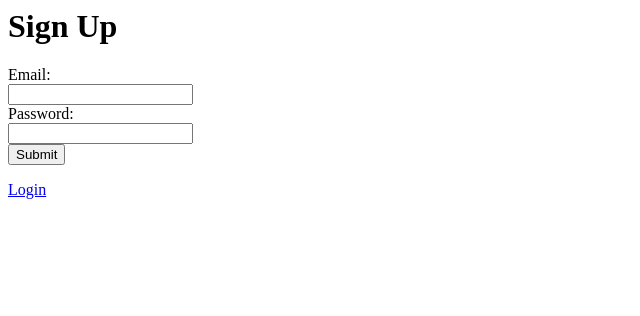
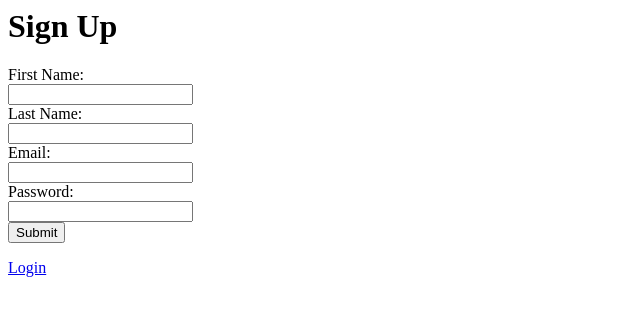
Before and after one commit to eric1tran/Tutoring-Platform, a Flask app: page /signup in a window 1280 px wide. Shown: the top 316 px of the page, without its empty margins (0-640 px from the left). Run offline with Flask 2, Linux system fonts and the light colour scheme.

Commit message:
Add First and Last name input fields

```diff
--- a/app/app.py
+++ b/app/app.py
@@ -32,14 +32,16 @@ def signup():
 
     # POST - Calls backend servers to validate user information and create an account
     if request.method == 'POST':
+        first = request.form['firstname']
+        last = request.form['lastname']
         email = request.form['email']
         password = request.form['password']
-        if email == "" or password == "":
+        if email == "" or password == "" or first == "" or last == "":
             print(f'Missing input')
             # RETURN MISSING INPUT RESPONSE
             return render_template("signup.html")
 
-        # Validate email address, return invalid email response if bad
+        # Do server side email address validation as well, return invalid email response if bad
 
         with MySqlDBConnection(os.getenv('DB_HOST'), os.getenv('DB_USER'), os.getenv('DB_PASSWORD'), "tutoring_db") as db:
             cursor = db.session.cursor()
@@ -54,7 +56,7 @@ def signup():
             else:
                 print(f'Creating account!')
                 query = ("INSERT INTO users (first, last, email, user_type) VALUES (%s, %s, %s, %s)")
-                cursor.execute(query, ('dummy', 'dummy', email, 'admin'))
+                cursor.execute(query, (first, last, email, 'admin'))
                 db.session.commit()
 
                 # RETURN ACCOUNT CREATED RESPONSE
--- a/app/templates/signup.html
+++ b/app/templates/signup.html
@@ -1,9 +1,13 @@
 <h1>Sign Up</h1>
 <form method="POST">
+    <label>First Name:</label><br>
+    <input type="text" id="firstname" name="firstname" required><br>
+    <label>Last Name:</label><br>
+    <input type="text" id="lastname" name="lastname" required><br>
     <label>Email:</label><br>
-    <input type="text" id="email" name="email"><br>
+    <input type="email" id="email" name="email" required><br>
     <label>Password:</label><br>
-    <input type="password" id="password" name="password"><br>
+    <input type="password" id="password" name="password" required minlength="8" maxlength="128"><br>
     <input type="submit" value="Submit">
 </form>
 <a href="/">Login</a>
```
